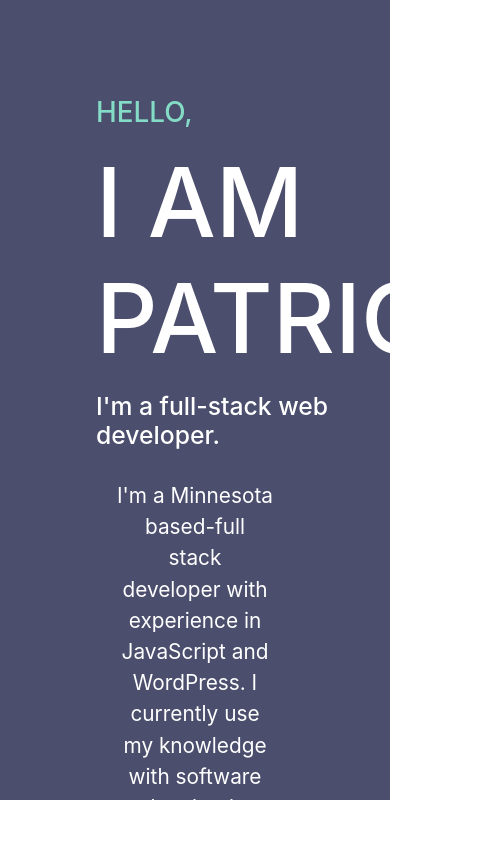
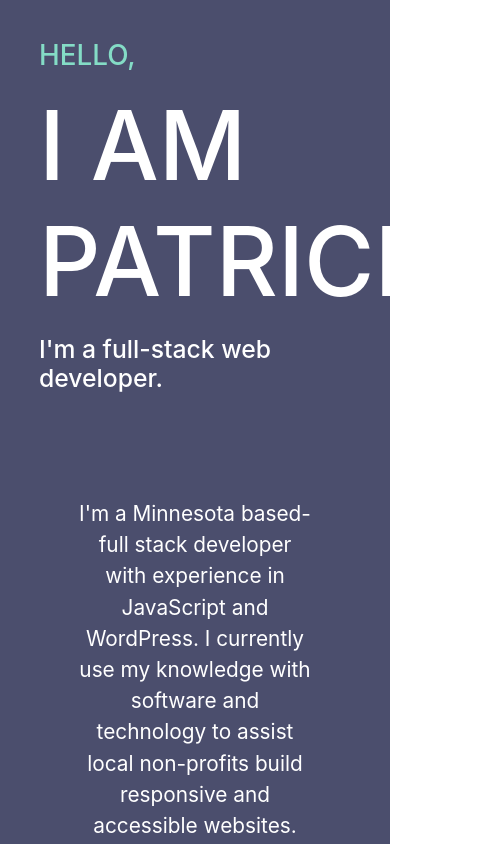
Before and after one commit to fox-yokai/nextjs-portfolio, a Next.js app: page / in a window 390 px wide. Shown: the top 844 px of the page, 497 px wide, since content can reach past the window. Built offline with nearby package versions, Linux system fonts and the light colour scheme.

Commit message:
fixed responsivness

```diff
--- a/styles/Home.module.scss
+++ b/styles/Home.module.scss
@@ -7,14 +7,15 @@ $color-secondary: #4B4E6D;
 
 
 .hero {
-  height: 30rem;
+  height: auto;
+  padding-bottom: 6rem;
 }
 
 .heading {
   color: $color-white;
   text-transform: uppercase;
-  margin-left: 6rem;
-  padding-top: 6rem;
+  margin-left: clamp(.25rem, 6rem, 10vw);
+  padding-top: clamp(.25rem, 6rem, 10vw);
 
   &__tagline {
     color: $color-primary;
@@ -27,13 +28,16 @@ $color-secondary: #4B4E6D;
 
   &_secondary {
     color: $color-white;
-    margin-left: 6rem;
+    margin-left: clamp(.25rem, 6rem, 10vw);
   }
 }
 
 .about_summary {
-  height: 20rem;
-  margin: 0 30%;
+  height: auto;
+  min-height: 20rem;
+
+  margin-left: clamp(.5rem, 20vw, 30%);
+  margin-right: clamp(.5rem, 20vw, 30%);
   color: $color-white;
   font-size: 1.3rem;
   text-align: center;
```
